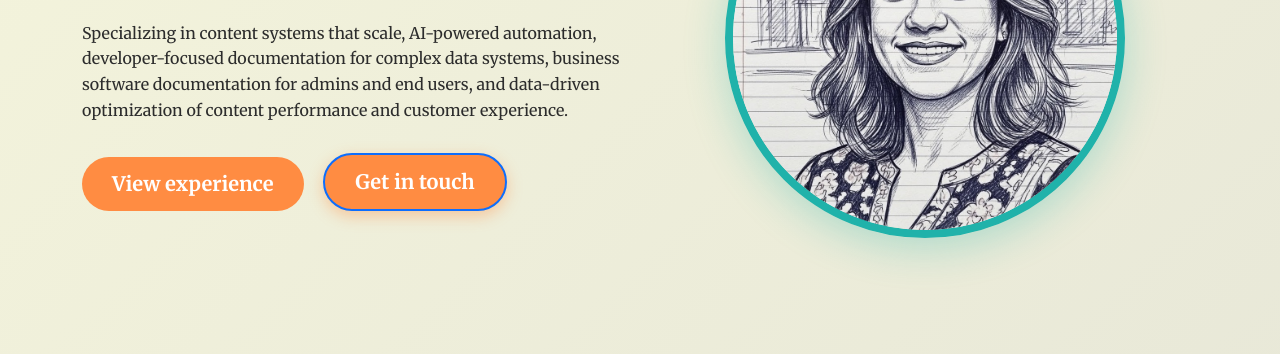
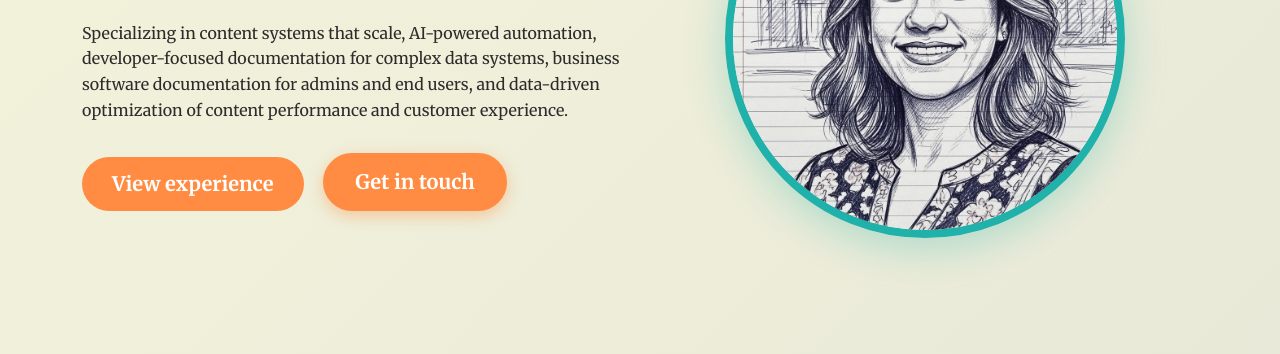
Before and after one commit to jburgh/jillshaheen.com, a plain HTML site: page index.html in a window 1280 px wide. In both pictures the pointer is over the link "Get in touch". Shown: the part 442-796 px from the top of the page. Drawn offline with nearby package versions, Linux system fonts and the light colour scheme.

Commit message:
fix button outline

```diff
--- a/index.html
+++ b/index.html
@@ -85,7 +85,7 @@
                             <a href="#contact" class="btn btn-outline-primary btn-lg">Get in touch</a>
                         </div>
                         <div class="hero-buttons hero-buttons-mobile">
-                            <a href="#timeline" class="btn btn-primary btn-lg">experience</a>
+                            <a href="#timeline" class="btn btn-primary btn-lg">Experience</a>
                             <a href="#contact" class="btn btn-outline-primary btn-lg">Get in touch</a>
                         </div>
                     </div>
--- a/styles.css
+++ b/styles.css
@@ -210,17 +210,21 @@ h1, h2, h3, h4 {
 }
 
 .btn-outline-primary {
-    border: 2px solid var(--orange-primary);
-    color: var(--orange-primary);
+    background-color: transparent !important;
+    border: 2px solid var(--orange-primary) !important;
+    color: var(--orange-primary) !important;
     padding: 12px 30px;
     font-weight: 600;
     transition: all 0.3s ease;
     border-radius: 30px;
 }
 
-.btn-outline-primary:hover {
-    background-color: var(--orange-primary);
-    color: var(--white);
+.btn-outline-primary:hover,
+.btn-outline-primary:focus,
+.btn-outline-primary:active {
+    background-color: var(--orange-primary) !important;
+    border-color: var(--orange-primary) !important;
+    color: var(--white) !important;
     transform: translateY(-2px);
     box-shadow: 0 5px 15px rgba(255, 140, 66, 0.4);
 }
```
